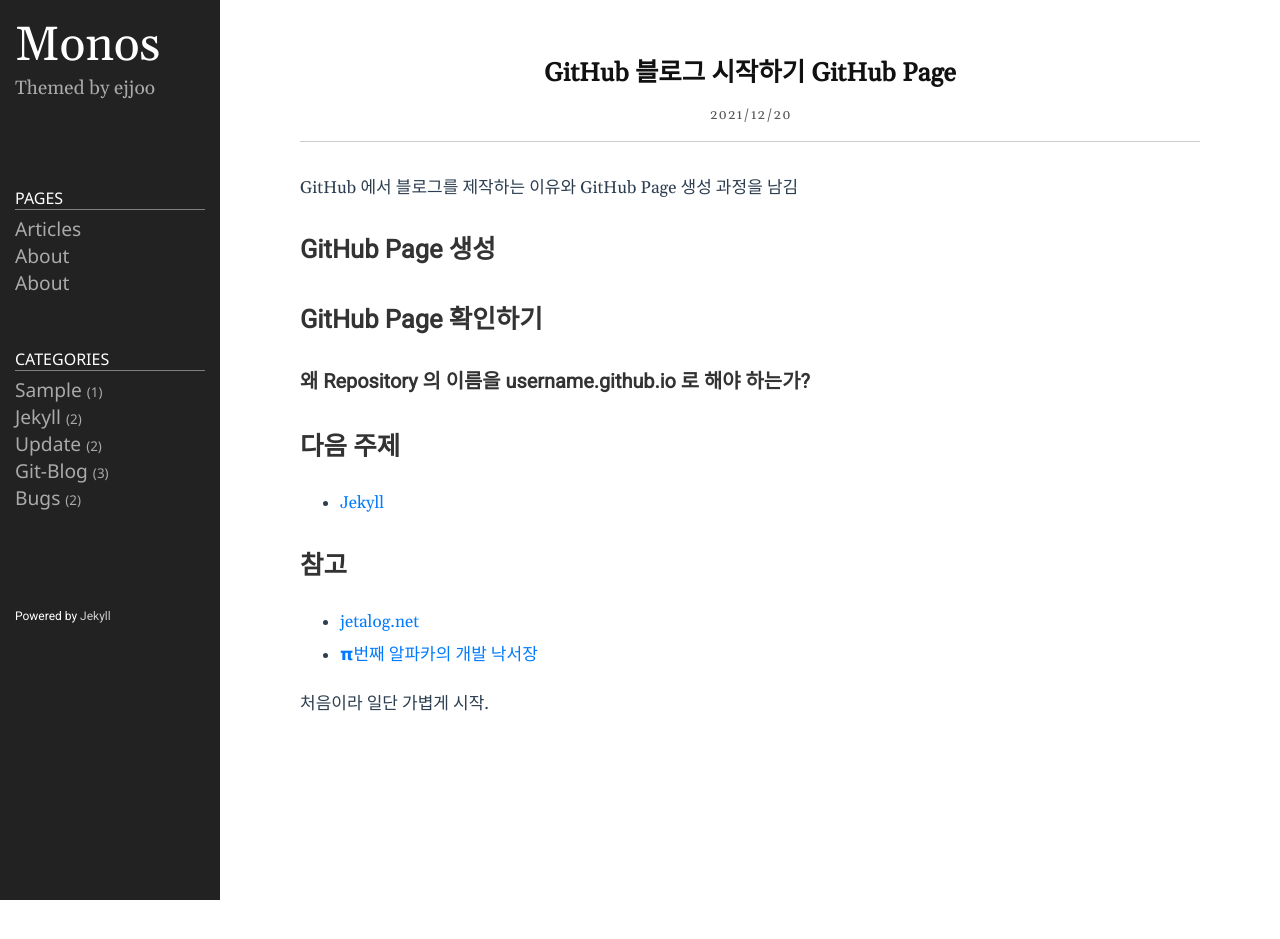
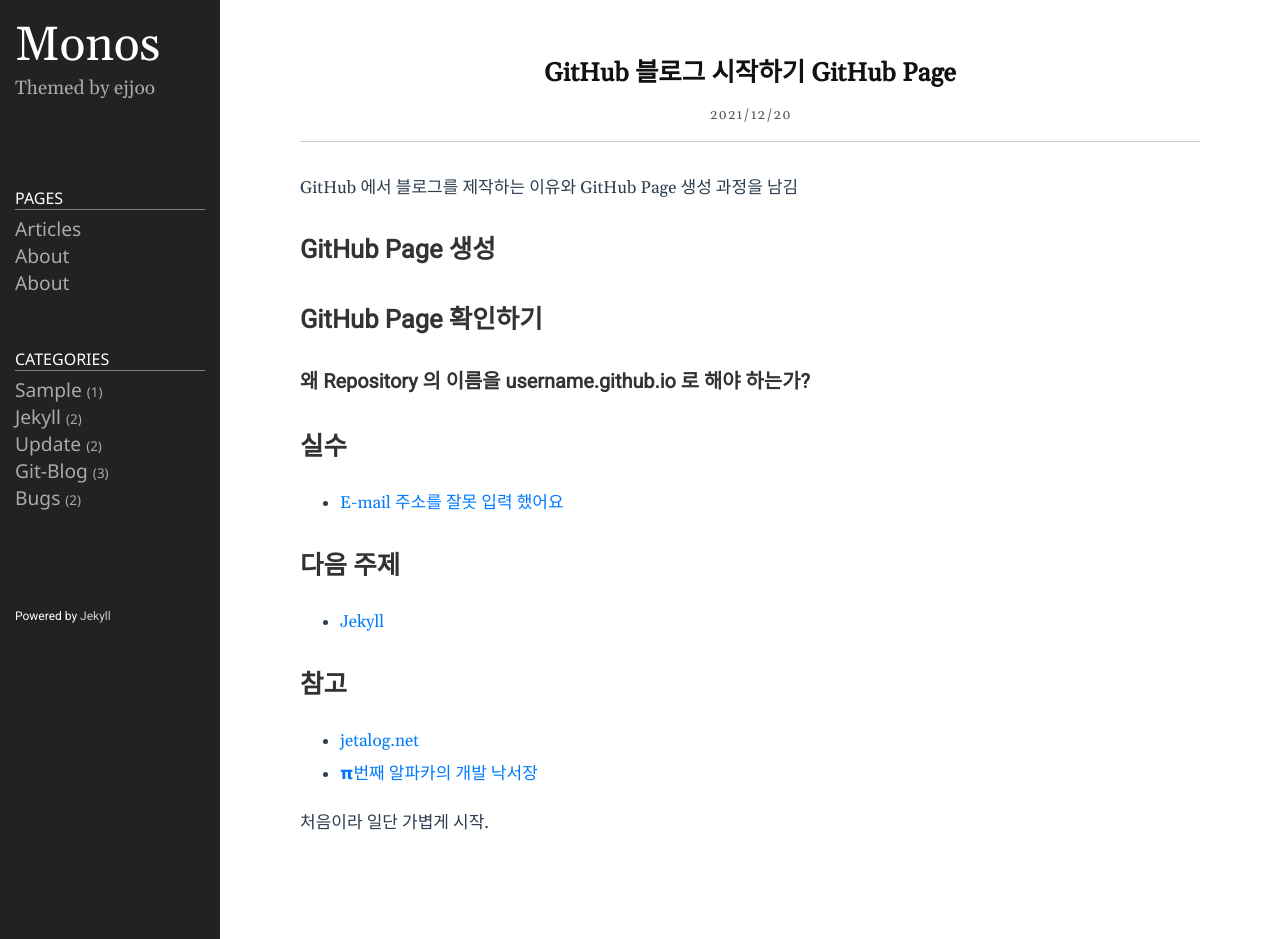
Before and after one commit to martinkang/martinkang.github.io, a Jekyll site: the page built from _posts/2021-12-20-blog-start-github.markdown, in a window 1280 px wide. Built offline with Jekyll 4.4.1, drawn with Linux system fonts in a browser that asks for light colours; before the commit the page ends 900 px from its top, so only the background shows below that.

Commit message:
link bug page
link bug page

```diff
--- a/_posts/2021-12-20-blog-start-github.markdown
+++ b/_posts/2021-12-20-blog-start-github.markdown
@@ -13,6 +13,9 @@ GitHub 에서 블로그를 제작하는 이유와 GitHub Page 생성 과정을
 
 ### 왜 Repository 의 이름을 username.github.io 로 해야 하는가?
 
+# 실수
+- [E-mail 주소를 잘못 입력 했어요][github-mail-error-link]
+
 # 다음 주제
 - [Jekyll][jekyll-link]
 
@@ -23,6 +26,7 @@ GitHub 에서 블로그를 제작하는 이유와 GitHub Page 생성 과정을
 
 처음이라 일단 가볍게 시작.
 
+[github-mail-error-link]: /bugs/2021/12/20/github-join-email-error.html
 [jekyll-link]: /git-blog/2021/12/20/blog-start-jekyll.html
 [jetalog-link]: https://jetalog.net/86
 [알파카-link]: https://blog.itcode.dev/posts/2021/06/06/jekyll-blog-prepare-git
```
